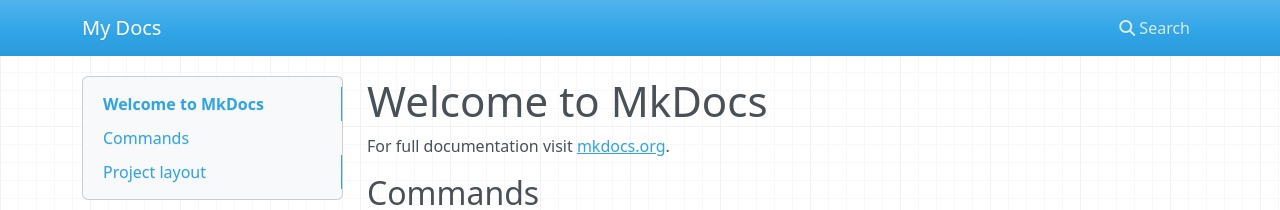
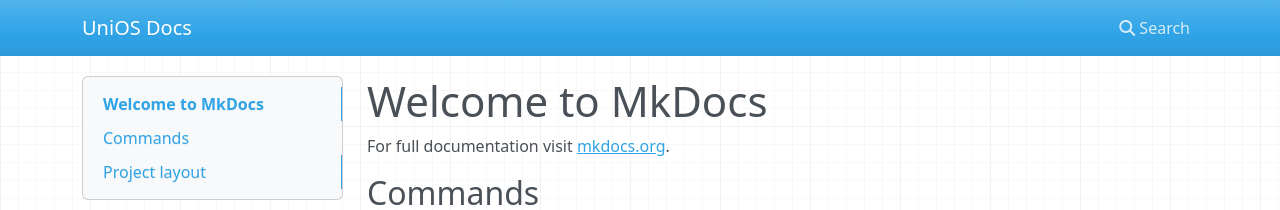
Before and after one commit to open-source-uom/UniOS-docs, an MkDocs documentation site: the page built from docs/index.md, in a window 1280 px wide. Shown: the top 210 px of the page. Built offline with MkDocs 1.6.1, drawn with Linux system fonts in a browser that asks for light colours; nearby versions of some CDN libraries.

Commit message:
Add favicon and changed docs name

```diff
--- a/mkdocs.yml
+++ b/mkdocs.yml
@@ -1 +1,5 @@
-site_name: My Docs
+site_name: UniOS Docs
+
+theme:
+  name: mkdocs
+  favicon: img/favicon.ico
```
Also changed, not shown: docs/img/favicon.ico (added).
